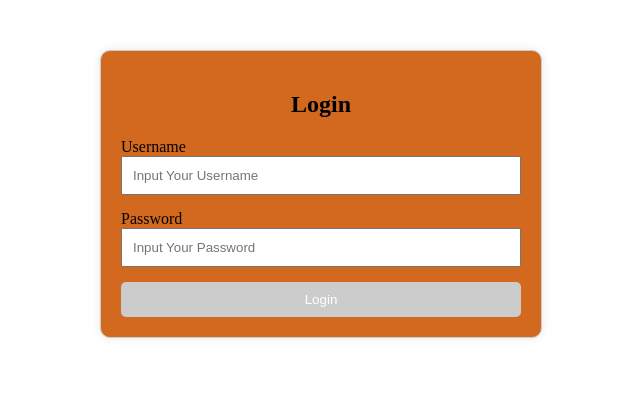
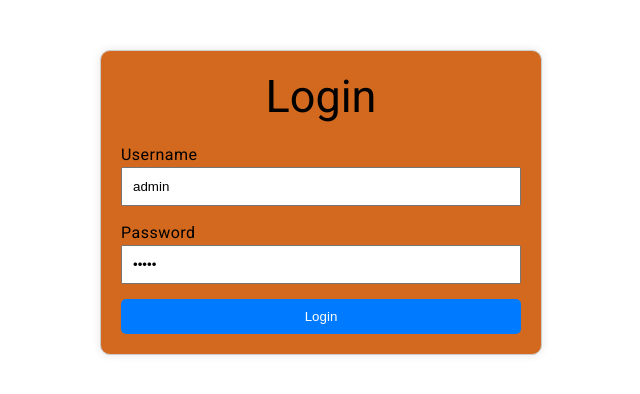
Before and after one commit to SitumorangIran/backoffice, an Angular app: page /login in a window 1280 px wide. Shown: the top 394 px of the page, without its empty margins (319-959 px from the left). Built offline with nearby package versions, Linux system fonts and the light colour scheme.

Commit message:
add material

```diff
--- a/angular.json
+++ b/angular.json
@@ -27,6 +27,7 @@
               }
             ],
             "styles": [
+              "@angular/material/prebuilt-themes/cyan-orange.css",
               "src/styles.css"
             ],
             "scripts": []
@@ -85,6 +86,7 @@
               }
             ],
             "styles": [
+              "@angular/material/prebuilt-themes/cyan-orange.css",
               "src/styles.css"
             ],
             "scripts": []
--- a/package.json
+++ b/package.json
@@ -11,10 +11,12 @@
   "private": true,
   "dependencies": {
     "@angular/animations": "^18.0.0",
+    "@angular/cdk": "^18.0.1",
     "@angular/common": "^18.0.0",
     "@angular/compiler": "^18.0.0",
     "@angular/core": "^18.0.0",
     "@angular/forms": "^18.0.0",
+    "@angular/material": "^18.0.1",
     "@angular/platform-browser": "^18.0.0",
     "@angular/platform-browser-dynamic": "^18.0.0",
     "@angular/router": "^18.0.0",
--- a/src/app/app.component.ts
+++ b/src/app/app.component.ts
@@ -12,8 +12,8 @@
   imports: [CommonModule, FormsModule, RouterModule]
 })
 export class AppComponent {
-  username: string = '';
-  password: string = '';
+  username: string = 'admin';
+  password: string = 'admin';
   currentRoute: string = '';
 
   constructor(private router: Router, private route: ActivatedRoute) {
--- a/src/index.html
+++ b/src/index.html
@@ -6,8 +6,10 @@
   <base href="/">
   <meta name="viewport" content="width=device-width, initial-scale=1">
   <link rel="icon" type="image/x-icon" href="favicon.ico">
+  <link href="https://fonts.googleapis.com/css2?family=Roboto:wght@300;400;500&display=swap" rel="stylesheet">
+  <link href="https://fonts.googleapis.com/icon?family=Material+Icons" rel="stylesheet">
 </head>
-<body>
+<body class="mat-typography">
   <app-root></app-root>
 </body>
 </html>
--- a/src/main.ts
+++ b/src/main.ts
@@ -2,9 +2,10 @@
 import { provideRouter } from '@angular/router';
 import { AppComponent } from './app/app.component';
 import { routes } from './app/app.routes';
+import { provideAnimationsAsync } from '@angular/platform-browser/animations/async';
 
 bootstrapApplication(AppComponent, {
   providers: [
-    provideRouter(routes)
+    provideRouter(routes), provideAnimationsAsync()
   ]
 }).catch(err => console.error(err));
--- a/src/styles.css
+++ b/src/styles.css
@@ -1 +1,4 @@
 /* You can add global styles to this file, and also import other style files */
+
+html, body { height: 100%; }
+body { margin: 0; font-family: Roboto, "Helvetica Neue", sans-serif; }
```
Also changed, not shown: 1 other file (tests, documents, lock files or other folders).
